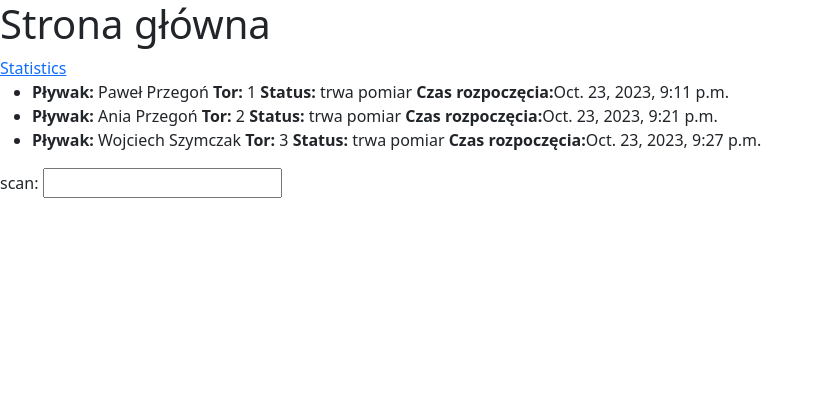
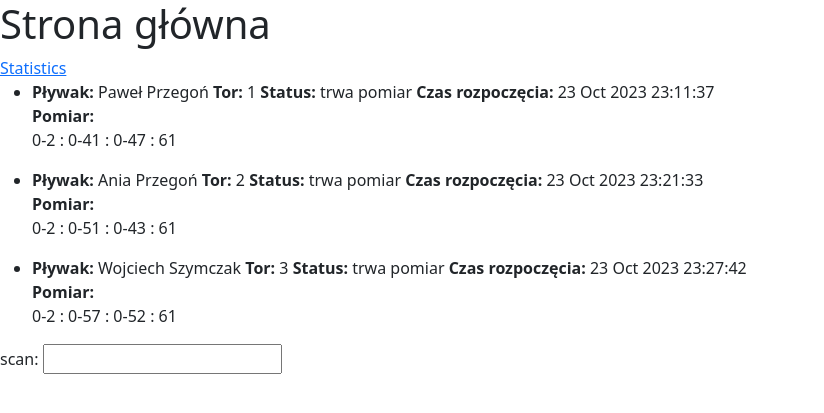
Before and after one commit to pawelprzegon/pool, a Django app: page /home/ in a window 1280 px wide. Shown: the top 413 px of the page, without its empty margins (0-824 px from the left). Run offline with Django 4.2, Linux system fonts and the light colour scheme; data comes from the database, SQL or seed files in the repository; both versions use the stored data as it was after the commit; some libraries are stand-ins or nearby versions.

Commit message:
ref(decode_scan): - timezone.now() changed:timezone.now().isoformat()
feat(static.timer.js):
- added js script for calculating times

```diff
--- a/pool/pool/settings.py
+++ b/pool/pool/settings.py
@@ -11,6 +11,7 @@
 """
 
 from pathlib import Path
+import os
 
 # Build paths inside the project like this: BASE_DIR / 'subdir'.
 BASE_DIR = Path(__file__).resolve().parent.parent
@@ -107,7 +108,7 @@
 
 LANGUAGE_CODE = 'en-us'
 
-TIME_ZONE = 'UTC'
+TIME_ZONE = 'Europe/Warsaw'
 
 USE_I18N = True
 
@@ -117,7 +118,8 @@
 # Static files (CSS, JavaScript, Images)
 # https://docs.djangoproject.com/en/4.2/howto/static-files/
 
-STATIC_URL = 'static/'
+STATIC_URL = "/static/"
+STATICFILES_DIRS = [os.path.join(BASE_DIR, "static")]
 
 # Default primary key field type
 # https://docs.djangoproject.com/en/4.2/ref/settings/#default-auto-field
--- /dev/null
+++ b/pool/static/timer.js
@@ -0,0 +1,91 @@
+
+let timers = {}
+
+document.addEventListener("DOMContentLoaded", function() {
+    const times = document.querySelectorAll('.times')
+    times.forEach(time =>{
+
+       if (time.textContent !== undefined && time.textContent !== "") {
+            timers[time.id] = new Timer(time)
+            timers[time.id].startTime()
+        }
+    })
+
+})
+
+
+class Timer{
+    constructor(startTimeElement) {
+        this.startTimeElement = startTimeElement
+        this.hour = 0;
+        this.minute = 0;
+        this.second = 0;
+        this.count = 0;
+        this.timer;
+        this.prepareTime();
+    }
+
+    prepareTime(){
+        const start_time = Date.parse(this.startTimeElement.textContent)
+        const now = new Date().getTime()
+
+        const h = Math.round((now / (1000*60*60) - (start_time / (1000*60*60))) % 24)
+        const m = Math.round((now / (1000*60) - (start_time / (1000*60))) % 60)
+        const s = Math.round((now / (1000) - (start_time / (1000))) % 60)
+        console.log(h)
+        console.log(m)
+        console.log(s)
+
+        this.hour = h;
+        this.minute = m;
+        this.second = s;
+        this.count = 0;
+    }
+
+    startTime() {
+        this.count++;
+
+        if (this.count === 100) {
+            this.second++;
+            this.count = 0;
+        }
+
+        if (this.second === 60) {
+            this.minute++;
+            this.second = 0;
+        }
+
+        if (this.minute === 60) {
+            this.hour++;
+            this.minute = 0;
+            this.second = 0;
+        }
+
+        let hrString = this.hour;
+        let minString = this.minute;
+        let secString = this.second;
+        let countString = this.count;
+
+        if (this.hour < 10) {
+            hrString = "0" + hrString;
+        }
+
+        if (this.minute < 10) {
+            minString = "0" + minString;
+        }
+
+        if (this.second < 10) {
+            secString = "0" + secString;
+        }
+
+        if (this.count < 10) {
+            countString = "0" + countString;
+        }
+
+        document.getElementById(`hr-${this.startTimeElement.id}`).innerHTML = hrString;
+        document.getElementById(`min-${this.startTimeElement.id}`).innerHTML = minString;
+        document.getElementById(`sec-${this.startTimeElement.id}`).innerHTML = secString;
+        document.getElementById(`count-${this.startTimeElement.id}`).innerHTML = countString;
+        setTimeout(this.startTime.bind(this), 10);
+    }
+}
--- a/pool/tracking/decode_scan.py
+++ b/pool/tracking/decode_scan.py
@@ -30,7 +30,7 @@
             else:
                 free_track = queryset.filter(swimmer__isnull=False, track__isnull=True).last()
                 free_track.track = scann[1]
-                free_track.start_time = timezone.now()
+                free_track.start_time = timezone.now().isoformat()
                 free_track.status = 'trwa pomiar'
                 free_track.save()
         else:
@@ -49,7 +49,7 @@
                     track=track.track,
                     start_time=track.start_time,
                     status="Pomiar Zakończony",
-                    stop_time=timezone.now(),
+                    stop_time=timezone.now().isoformat(),
                     time=timezone.now() - track.start_time
                 )
                 trackHist.save()
--- a/pool/tracking/templates/tracking/home.html
+++ b/pool/tracking/templates/tracking/home.html
@@ -1,5 +1,5 @@
 <!DOCTYPE html>
-
+{% load static %}
 <html lang="en">
 <head>
     {% load bootstrap5 %}
@@ -22,21 +22,46 @@
         {% endfor %}
     {% endif %}
     <a href="{% url 'statistics' %}">Statistics</a>
+     {% for track in tracks %}
     <ul>
-        {% for track in tracks %}
         <li>
             <strong>Pływak:</strong>  {{ track.swimmer }}
+
             <strong>Tor:</strong> {{ track.track }}
+
             <strong>Status:</strong> {{ track.status }}
-            <strong>Czas rozpoczęcia:</strong>{{ track.start_time }}
+
+            <strong>Czas rozpoczęcia: </strong>
+            <span class="times" id="{{ track.track }}">{{ track.start_time|date:"d M Y H:i:s" }}</span>
+
+            <div>
+                <strong>Pomiar: </strong>
+                <div id="time-{{ track.track }}">
+                    <span class="digit" id="hr-{{ track.track }}">
+                        00</span>
+                    <span class="txt">:</span>
+                    <span class="digit" id="min-{{ track.track }}">
+                        00</span>
+                    <span class="txt">:</span>
+                    <span class="digit" id="sec-{{ track.track }}">
+                        00</span>
+                    <span class="txt">:</span>
+                    <span class="digit" id="count-{{ track.track }}">
+                        00</span>
+                </div>
+            </div>
+
+
         </li>
-        {% endfor %}
+
     </ul>
+     {% endfor %}
     <form method="POST">
         {% csrf_token %}
         <div>
             {{ form.as_p }}
         </div>
     </form>
+<script src={% static 'timer.js' %}></script>
 </body>
 </html>
```
Also changed, not shown: pool/db.sqlite3, pool/static/__init__.py (added).
